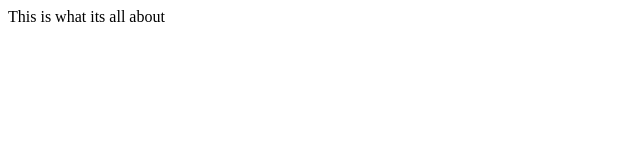
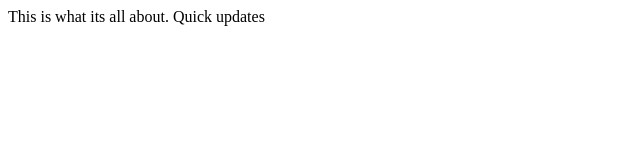
Before and after one commit to jasmith/lbr-prototype, a website: page public/html/about.html in a window 1280 px wide. Shown: the whole page, without its empty margins (0-640 px from the left). Drawn offline with Linux system fonts and the light colour scheme.

Commit message:
quick update

```diff
--- a/public/html/about.html
+++ b/public/html/about.html
@@ -7,6 +7,6 @@
     <title>Document</title>
 </head>
 <body>
-    This is what its all about
+    This is what its all about. Quick updates
 </body>
 </html>
```
